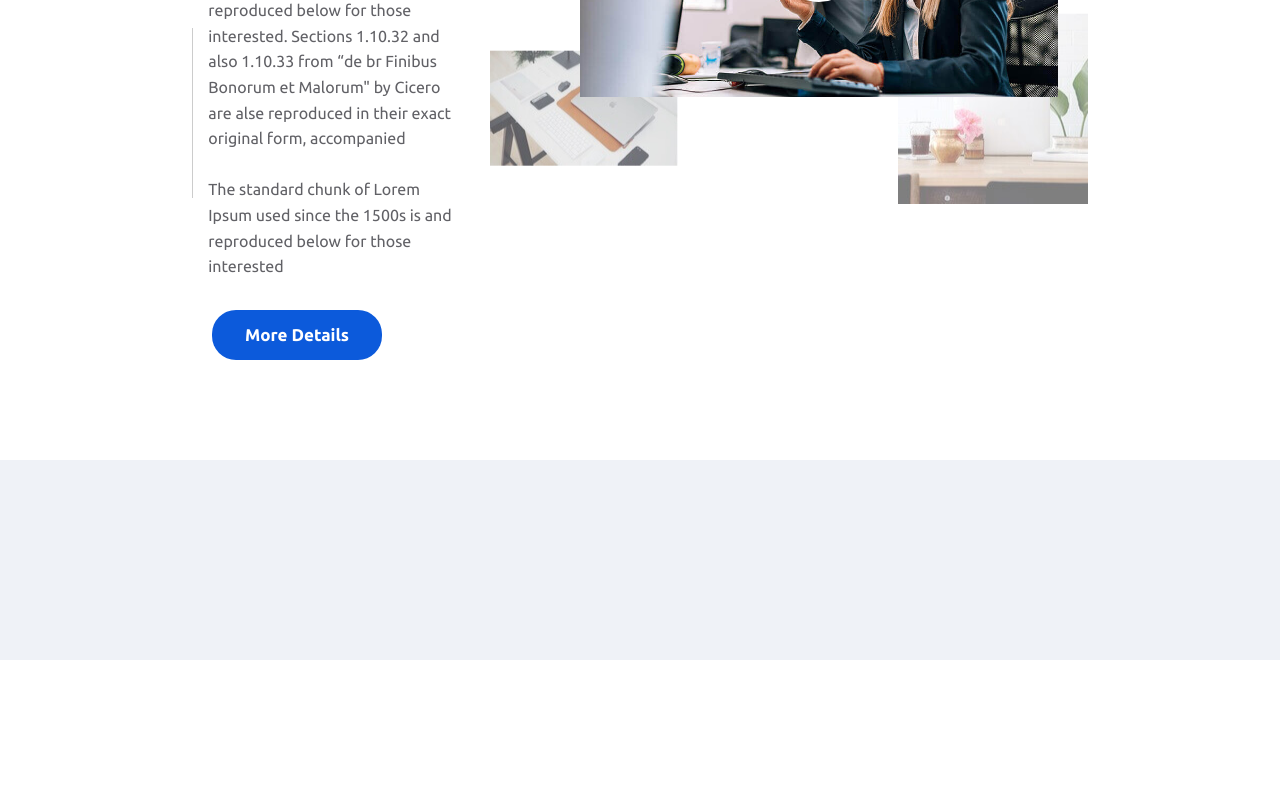
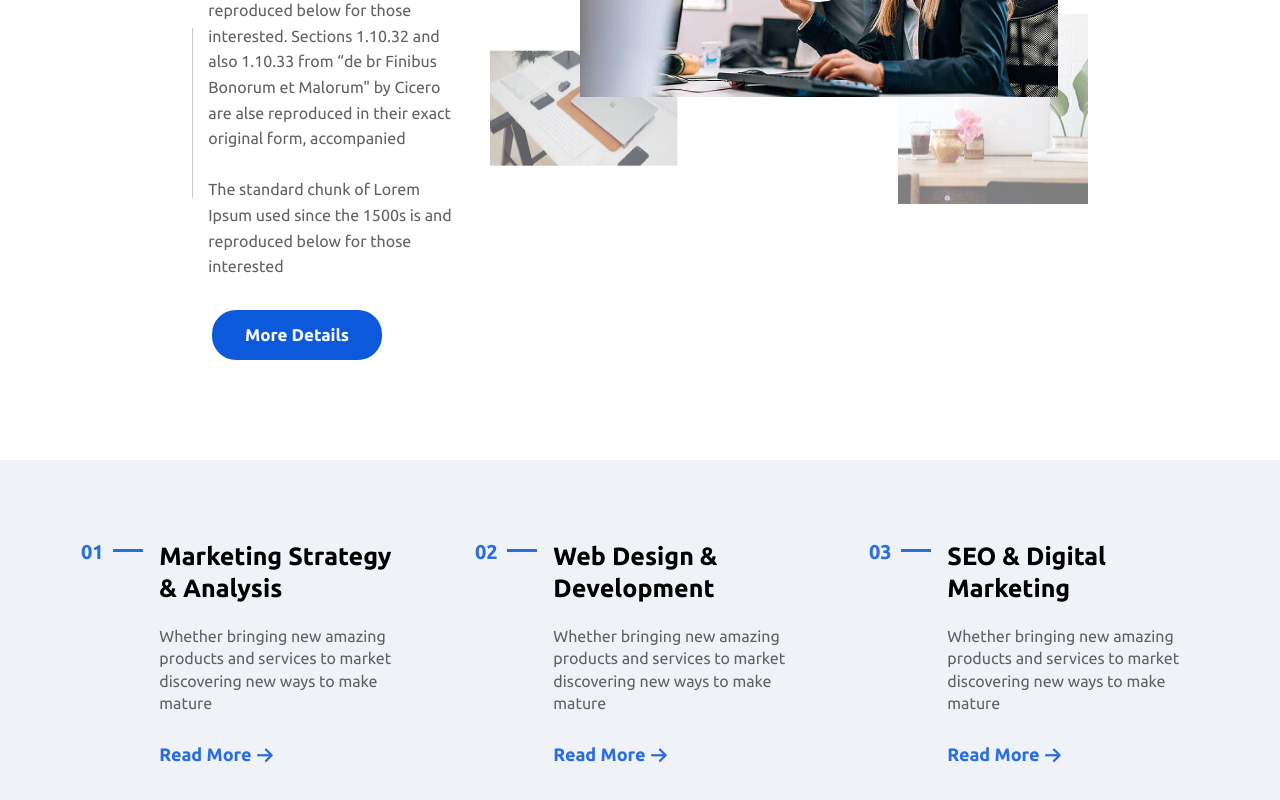
Before and after one commit to gyamficodes/vue-website, a Vue app: page / in a window 1280 px wide. Shown: the part 1466-2266 px from the top of the page. Before the commit the page ends 2126 px from the top, so only its background shows below. Built offline with nearby package versions, Linux system fonts and the light colour scheme.

Commit message:
src/servicePage updated

```diff
--- a/src/assets/Sass/Style.css
+++ b/src/assets/Sass/Style.css
@@ -52,12 +52,11 @@
   position: absolute;
   z-index: 10;
   left: 0%;
-  padding: 10px;
   width: 180px;
   background: #fff;
   box-shadow: 0px 5px 10px #ccc;
   display: block;
-  margin-top: 10px;
+  margin-top: 6px;
   transition: all 0.4s ease-in-out;
 }
 .nav .nav-menu .nav-right .right-box ul li .sub-menu ul li {
@@ -67,9 +66,6 @@
 }
 .nav .nav-menu .nav-right .right-box ul li .sub-menu ul li:last-child {
   border-bottom: none;
-}
-.nav .nav-menu .nav-right .right-box ul li .sub-menu ul li:hover a {
-  margin-left: 10px;
 }
 .nav .nav-menu .nav-right .right-box ul li .sub-menu ul li:hover i {
   transform: rotate(-90deg);
@@ -84,6 +80,19 @@
   color: #1129b9;
   float: right;
   transition: all 0.4s ease-in-out;
+}
+.nav .nav-menu .nav-right .right-box ul li .sub-menu ul li:hover .sub-menu1 {
+  display: flex;
+}
+.nav .nav-menu .nav-right .right-box ul li .sub-menu ul li .sub-menu1 {
+  display: none;
+}
+.nav .nav-menu .nav-right .right-box ul li .sub-menu ul li .sub-menu1 ul {
+  position: absolute;
+  margin-left: 130px;
+}
+.nav .nav-menu .nav-right .right-box ul li .sub-menu ul li .sub-menu1 ul li:hover a {
+  margin-left: 10px;
 }
 .nav .nav-menu .nav-right .right-box .nav-btn {
   width: 170px;
@@ -126,6 +135,7 @@
   background-position: center !important;
   background-repeat: no-repeat !important;
   background-size: cover !important;
+  background-attachment: fixed;
   overflow: hidden;
   position: relative;
 }
@@ -381,11 +391,71 @@
 }
 
 .service-page-content {
-  height: auto;
+  height: 200px;
   padding-top: 100px;
   padding-bottom: 100px;
   background: #eff2f7;
   position: relative;
+}
+.service-page-content .service-text {
+  display: flex;
+  align-items: center;
+  justify-content: center;
+  height: 100%;
+}
+.service-page-content .service-text .text-card {
+  display: flex;
+  align-items: center;
+  gap: 4em;
+}
+.service-page-content .service-text .text-card .card {
+  width: 330px;
+  height: 240px;
+  display: flex;
+  gap: 1em;
+  position: relative;
+}
+.service-page-content .service-text .text-card .card .num {
+  display: flex;
+  gap: 0.6em;
+}
+.service-page-content .service-text .text-card .card .num span {
+  color: #2a6ede;
+  font-size: 20px;
+  font-weight: 700;
+}
+.service-page-content .service-text .text-card .card .num .wt {
+  height: 3px;
+  width: 30px;
+  background: #2a6ede;
+  margin-top: 9px;
+}
+.service-page-content .service-text .text-card .card .text h3 {
+  font-size: 25px;
+  font-weight: 600;
+  color: #000;
+  line-height: 1.3;
+  margin-bottom: 20px;
+  transition: all 0.3s ease-in-out;
+}
+.service-page-content .service-text .text-card .card .text h3:hover {
+  color: #2a6ede;
+}
+.service-page-content .service-text .text-card .card .text p {
+  font-size: 16px;
+  color: #616161;
+  line-height: 1.4;
+  margin-bottom: 30px;
+}
+.service-page-content .service-text .text-card .card .text span {
+  color: #2a6ede;
+  font-size: 18px;
+  font-weight: 600;
+  text-transform: capitalize;
+  display: flex;
+  align-items: center;
+  gap: 0.3em;
+  cursor: pointer;
 }
 
 * {
--- a/src/assets/Sass/_BannerNav.scss
+++ b/src/assets/Sass/_BannerNav.scss
@@ -31,7 +31,7 @@ $bd: #ccc;
             &:hover i {
               transform: rotate(180deg);
             }
-        &:hover .sub-menu{
+            &:hover .sub-menu {
               display: flex;
             }
 
@@ -54,44 +54,56 @@ $bd: #ccc;
                 position: absolute;
                 z-index: 10;
                 left: 0%;
-                padding: 10px;
+                // padding: 10px;
                 width: 180px;
                 background: #fff;
                 box-shadow: 0px 5px 10px #ccc;
                 display: block;
-               margin-top: 10px;
+                margin-top: 6px;
                 transition: all 0.4s ease-in-out;
 
-                li{
+                li {
                   border-bottom: 1px solid #ccc;
                   margin: 15px;
                   transition: all 0.4s ease-in-out;
 
-                 &:last-child{
+                  &:last-child {
                     border-bottom: none;
                   }
-                 &:hover a{
-                  margin-left: 10px;
-                 }
-                 &:hover i{
+
+                  &:hover i {
                     transform: rotate(-90deg);
                   }
-                  a{
+
+                   a {
                     color: #1129b9;
                     font-size: 20px;
                     font-weight: 500;
                     transition: all 0.4s ease-in-out;
-
                   }
-                i{
+                  i {
                     color: #1129b9;
                     float: right;
                     transition: all 0.4s ease-in-out;
+                  }
+                  &:hover .sub-menu1 {
+                    display: flex;
+                  }
+                  .sub-menu1 {
+                    display: none;
+                    ul {
+                      position: absolute;
+                      margin-left: 130px;
+                      // margin-top: 10px;
 
+                      li {
+                        &:hover a {
+                          margin-left: 10px;
                         }
-
                       }
-
+                    }
+                  }
+                }
               }
             }
           }
--- a/src/assets/Sass/_BannerSec.scss
+++ b/src/assets/Sass/_BannerSec.scss
@@ -3,6 +3,7 @@ $text: #fff;
   background-position: center !important;
   background-repeat: no-repeat !important;
   background-size: cover !important;
+  background-attachment: fixed;
 //   background-attachment: fixed;
 }
 .banner-page {
--- a/src/assets/Sass/_ServicePage.scss
+++ b/src/assets/Sass/_ServicePage.scss
@@ -1,7 +1,72 @@
-.service-page-content{
-    height: auto;
-    padding-top: 100px;
-    padding-bottom: 100px;
-    background: #eff2f7;
-    position: relative;
+.service-page-content {
+  height: 200px;
+  padding-top: 100px;
+  padding-bottom: 100px;
+  background: #eff2f7;
+  position: relative;
+  .service-text {
+    display: flex;
+    align-items: center;
+    justify-content: center;
+    height: 100%;
+    .text-card {
+      display: flex;
+      align-items: center;
+      gap: 4em;
+      .card {
+        width: 330px;
+        height: 240px;
+        // border: 4px solid #fff;
+        display: flex;
+        gap: 1em;
+        position: relative;
+        .num {
+          display: flex;
+          // align-items: center;
+          gap: 0.6em;
+          span {
+            color: #2a6ede;
+            font-size: 20px;
+            font-weight: 700;
+          }
+          .wt {
+            height: 3px;
+            width: 30px;
+            background: #2a6ede;
+            margin-top: 9px;
+          }
+        }
+        .text{
+           h3{
+            font-size: 25px;
+            font-weight: 600;
+            color: #000;
+            line-height: 1.3;
+            margin-bottom: 20px;
+            transition: all 0.3s ease-in-out;
+            &:hover{
+                color: #2a6ede;
+            }
+           }
+          p{
+            font-size: 16px;
+            // font-weight: 600;
+            color: #616161;
+            line-height: 1.4;
+            margin-bottom: 30px;
+          }
+          span{
+            color: #2a6ede;
+            font-size: 18px;
+            font-weight: 600;
+            text-transform: capitalize;
+            display: flex;
+            align-items: center;
+            gap: 0.3em;
+            cursor: pointer;
+          }
+        }
+      }
+    }
+  }
 }
--- a/src/components/ServicePage.vue
+++ b/src/components/ServicePage.vue
@@ -1,23 +1,62 @@
 <template>
-<section class="service-page-content"></section>
+  <section class="service-page-content">
+    <div class="container">
+      <div class="service-text">
+        <div class="text-card">
+          <div class="card" v-for="card in cards" :key="card.id">
+            <div class="num">
+              <span>{{ card.number }}</span>
+              <div class="wt"></div>
+            </div>
+            <div class="text">
+              <h3>{{ card.title }}</h3>
+              <p>{{ card.message }}</p>
+              <span>{{ card.details }} <i class="fa-solid fa-arrow-right"></i></span>
+            </div>
+          </div>
+        </div>
+      </div>
+    </div>
+  </section>
 </template>
 
 <script>
-    export default {
-        name:'ServicePage',
-        components: {},
+export default {
+  name: 'ServicePage',
+  components: {},
   data() {
     return {
+      cards: [
+        {
+          id: 1,
+          number:"01",
+          title:'Marketing Strategy & Analysis',
+          message:'Whether bringing new amazing products and services to market discovering new ways to make mature',
+          details:'read more'
+        },
+        {
+          id: 2,
+          number:"02",
+          title:'Web Design & Development',
+          message:'Whether bringing new amazing products and services to market discovering new ways to make mature',
+          details:'read more'
+        },
+        {
+          id: 3,
+          number:"03",
+          title:'SEO & Digital Marketing',
+          message:'Whether bringing new amazing products and services to market discovering new ways to make mature',
+          details:'read more'
+        },
 
-    };
+      ]
+    }
   },
   methods: {},
   mounted() { },
   computed: {},
   created() { },
-    }
+}
 </script>
 
-<style lang="scss">
-@import'../assets/Sass/ServicePage';
-</style>
+<style lang="scss">@import'../assets/Sass/ServicePage';</style>
```
Also changed, not shown: src/components/BannerNav.vue (+69 -5 lines), 1 other file (tests, documents, lock files or other folders). Lines whose indentation alone changed are shown as unchanged.
